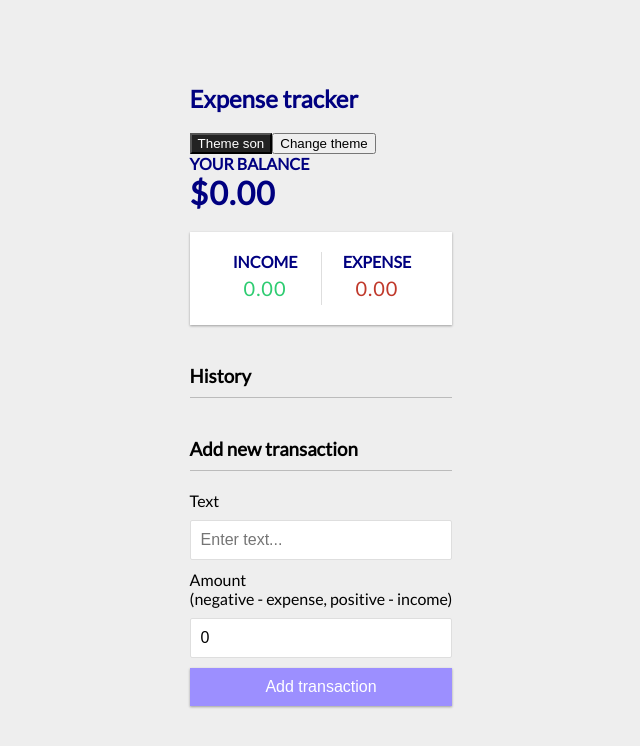
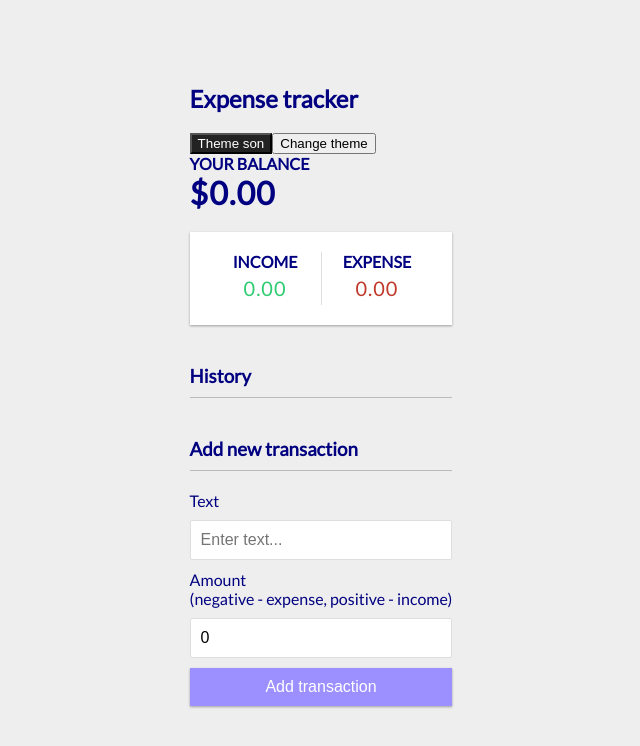
Before and after one commit to mvsant/expense-track-mern, a React (Create React App) app: page / in a window 1280 px wide. Shown: the top 746 px of the page, without its empty margins (319-959 px from the left). Built offline with nearby package versions, Linux system fonts and the light colour scheme.

Commit message:
Refatorados componentes para formalização do estilo do texto.

```diff
--- a/src/components/AddTransaction/index.js
+++ b/src/components/AddTransaction/index.js
@@ -1,5 +1,5 @@
 import React, { useState, useContext } from "react";
-import {cTheme, useHover} from '../../context/GlobalTheme';
+import {textColor,cTheme, useHover} from '../../context/GlobalTheme';
 import { button, buttonHover } from "./theme";
 import { GlobalContext } from "../../context/GlobalState";
 
@@ -22,7 +22,7 @@ const AddTransaction = () => {
   };
 
   return (
-    <>
+    <div style={cTheme(theme,textColor)}>
       <h3>Add new transaction</h3>
       <form onSubmit={onSubmit}>
         <div className="form-control">
@@ -50,7 +50,7 @@ const AddTransaction = () => {
 
         style={isHovered ? buttonHover : button}>Add transaction</button>
       </form>
-    </>
+    </div>
   );
 };
 
--- a/src/components/TransactionList/index.js
+++ b/src/components/TransactionList/index.js
@@ -1,6 +1,7 @@
 import React, { useContext } from "react";
 import {list} from './theme';
 import Transaction from "../Transaction";
+import {cTheme, textColor} from '../../context/GlobalTheme';
 import { GlobalContext } from "../../context/GlobalState";
 
 const TransactionList = () => {
@@ -8,7 +9,7 @@ const TransactionList = () => {
 
   return (
     <>
-      <h3>History</h3>
+      <h3 style={cTheme(theme,textColor)}>History</h3>
       <ul style={list}>
         {transactions.map(transaction => (
           <Transaction key={transaction.id} transaction={transaction} />
```
